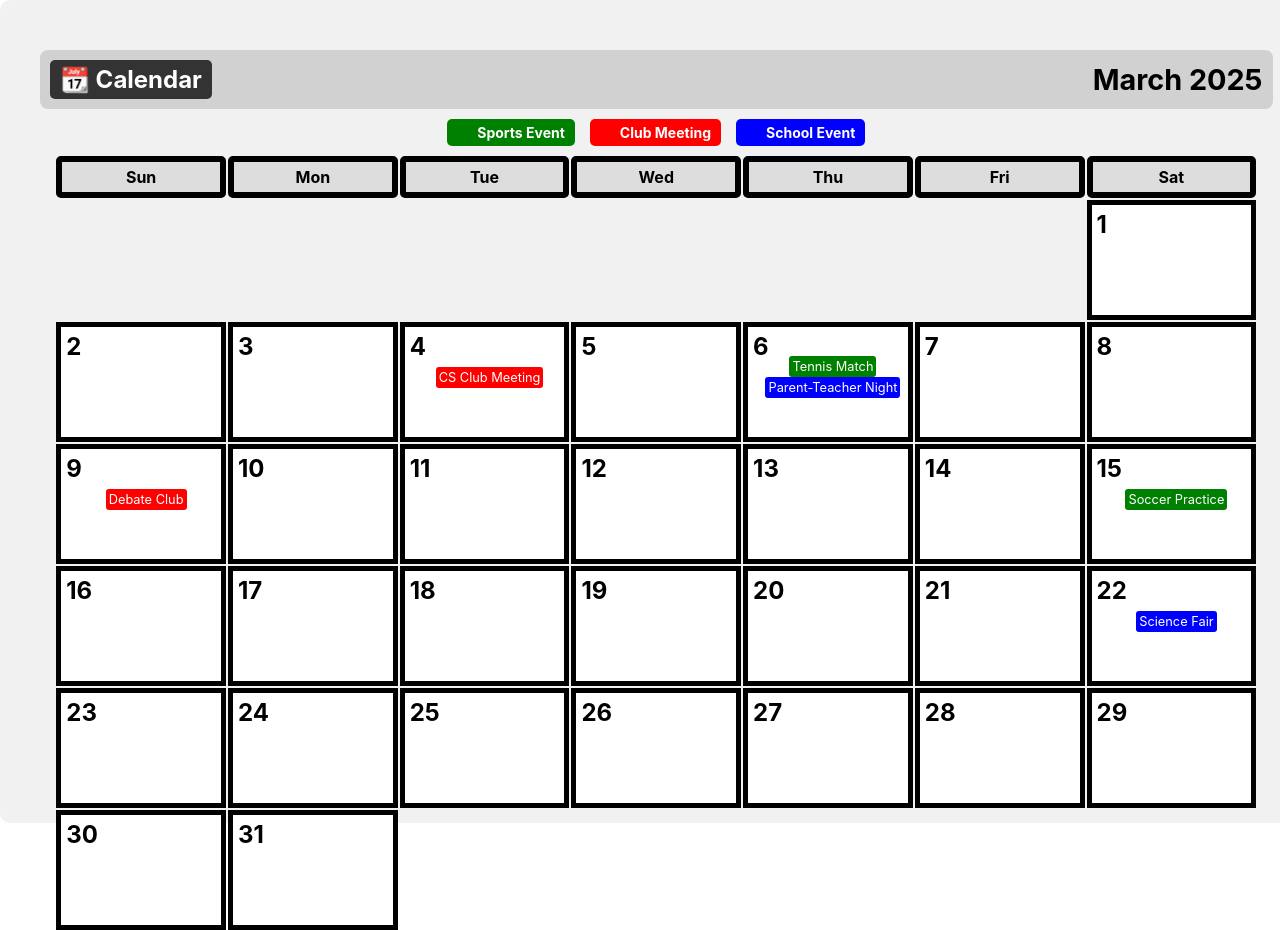
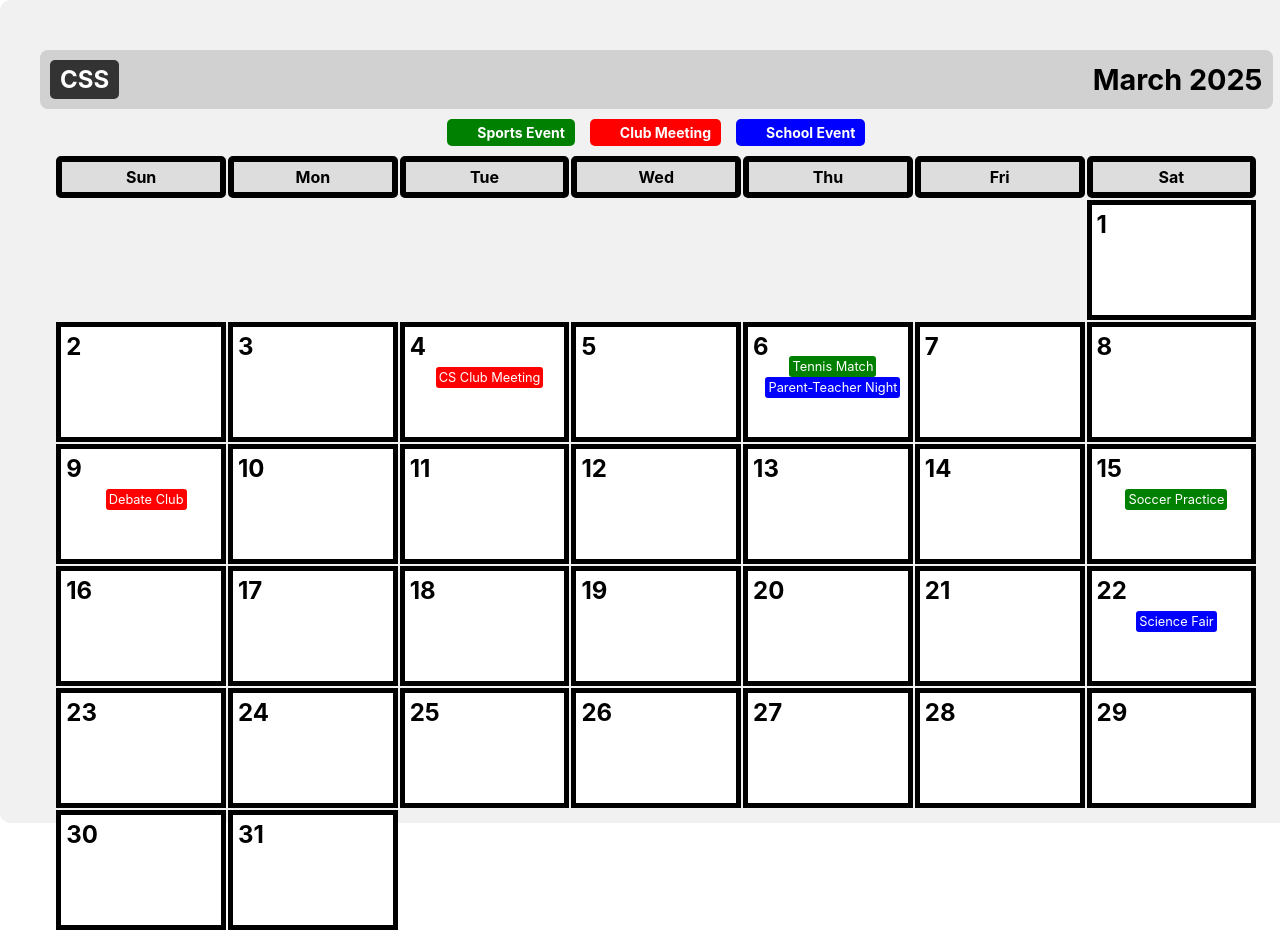
Before and after one commit to NCHS-Software-Engineering/Css-SlideCentral, a React (Create React App) app in the folder client/: page /calendar in a window 1280 px wide. Shown: the top 930 px of the page. Built offline with nearby package versions, Linux system fonts and the light colour scheme.

Commit message:
Update Calendar.js

```diff
--- a/client/src/pages/Calendar.js
+++ b/client/src/pages/Calendar.js
@@ -36,6 +36,7 @@ function Calendar() {
         6: [
             { type: 'sports', label: 'Tennis Match', time: '3:00 PM', place: 'Tennis Courts', description: 'Friendly match against rival school' },
             { type: 'school', label: 'Parent-Teacher Night', time: '6:30 PM', place: 'Auditorium', description: 'School-wide event' }
+
         ],
         9: [
             { type: 'club', label: 'Debate Club', time: '7:00 AM', place: 'Room 10', description: 'Prepping for state championship' }
@@ -128,7 +129,7 @@ function Calendar() {
         <>
             <div className="calendar-container">
                 <div className="month-header">
-                    <div className="logo">📆 Calendar</div>
+                    <div className="logo">CSS</div>
                     <div className="month-name">{month} {currentYear}</div>
                 </div>
 
```
